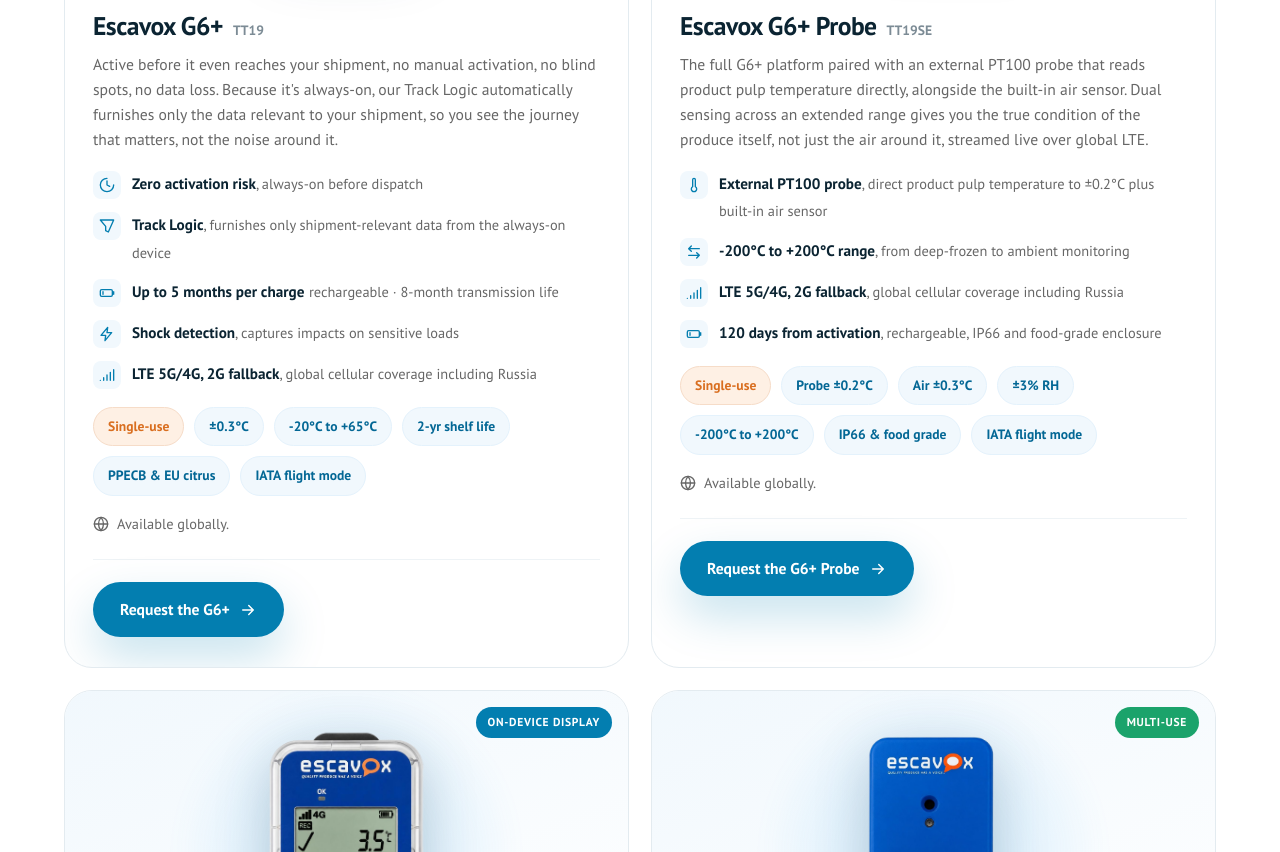
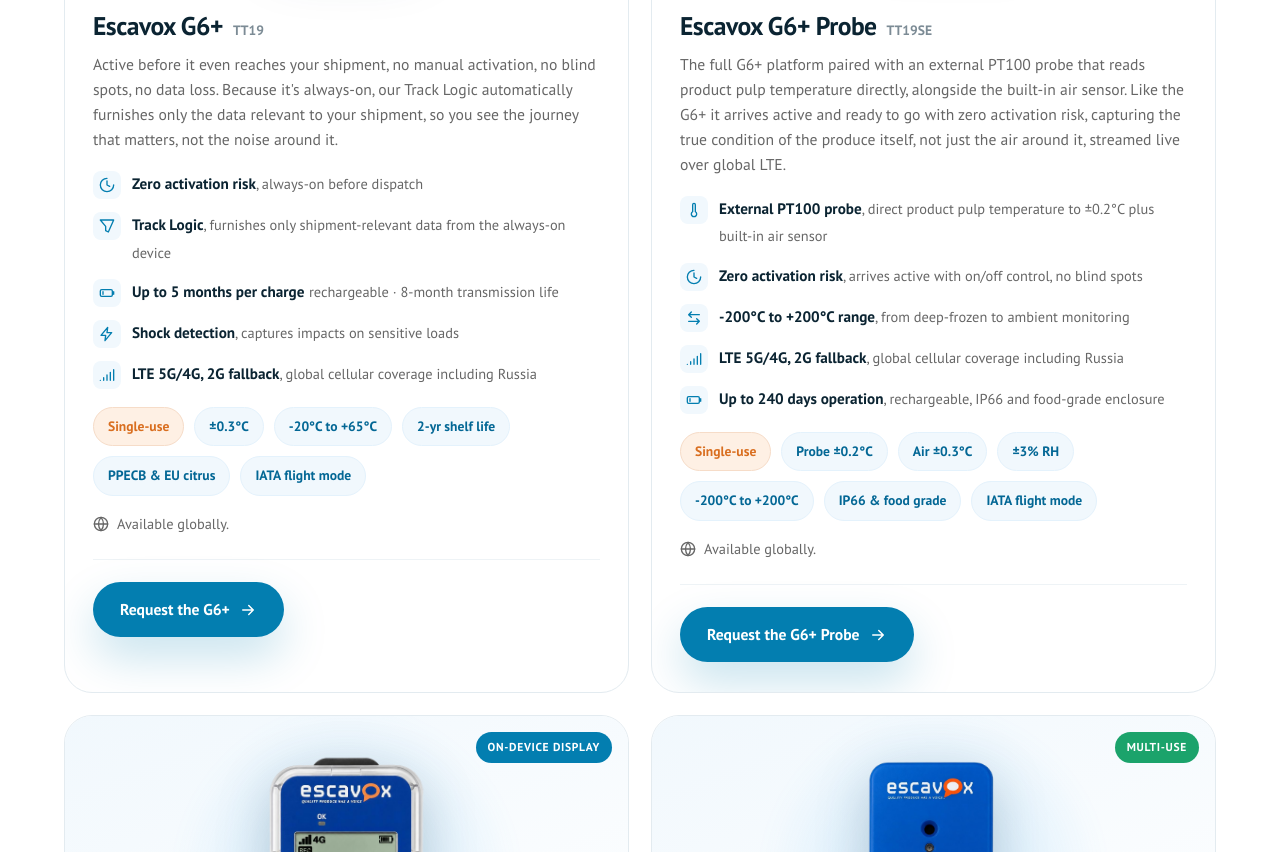
Before and after one commit to Escavox/escavox-website, a website: page devices.html in a window 1280 px wide. Shown: the part 939-1791 px from the top of the page. Drawn offline with Linux system fonts and the light colour scheme.

Commit message:
Devices: G6+ Probe arrives active (zero activation), up to 240 days operation

```diff
--- a/devices.html
+++ b/devices.html
@@ -124,12 +124,13 @@
         </div>
         <div class="dc-body">
           <div class="dc-name"><h3>Escavox G6+ Probe</h3><span class="model">TT19SE</span></div>
-          <p class="dc-lead">The full G6+ platform paired with an external PT100 probe that reads product pulp temperature directly, alongside the built-in air sensor. Dual sensing across an extended range gives you the true condition of the produce itself, not just the air around it, streamed live over global LTE.</p>
+          <p class="dc-lead">The full G6+ platform paired with an external PT100 probe that reads product pulp temperature directly, alongside the built-in air sensor. Like the G6+ it arrives active and ready to go with zero activation risk, capturing the true condition of the produce itself, not just the air around it, streamed live over global LTE.</p>
           <div class="dc-key">
             <div class="row"><span class="ki"><svg viewBox="0 0 24 24" fill="none" stroke="currentColor" stroke-width="2" stroke-linecap="round" stroke-linejoin="round"><path d="M14 4v10.54a4 4 0 1 1-4 0V4a2 2 0 0 1 4 0Z"/></svg></span><div><b>External PT100 probe</b><span>, direct product pulp temperature to ±0.2°C plus built-in air sensor</span></div></div>
+            <div class="row"><span class="ki"><svg viewBox="0 0 24 24" fill="none" stroke="currentColor" stroke-width="2" stroke-linecap="round" stroke-linejoin="round"><path d="M12 2a10 10 0 1 0 10 10"/><path d="M12 6v6l4 2"/></svg></span><div><b>Zero activation risk</b><span>, arrives active with on/off control, no blind spots</span></div></div>
             <div class="row"><span class="ki"><svg viewBox="0 0 24 24" fill="none" stroke="currentColor" stroke-width="2" stroke-linecap="round" stroke-linejoin="round"><path d="M8 3 4 7l4 4M4 7h16M16 21l4-4-4-4M20 17H4"/></svg></span><div><b>-200°C to +200°C range</b><span>, from deep-frozen to ambient monitoring</span></div></div>
             <div class="row"><span class="ki"><svg viewBox="0 0 24 24" fill="none" stroke="currentColor" stroke-width="2" stroke-linecap="round" stroke-linejoin="round"><path d="M2 20h.01M7 20v-4M12 20v-8M17 20V8M22 4v16"/></svg></span><div><b>LTE 5G/4G, 2G fallback</b><span>, global cellular coverage including Russia</span></div></div>
-            <div class="row"><span class="ki"><svg viewBox="0 0 24 24" fill="none" stroke="currentColor" stroke-width="2" stroke-linecap="round" stroke-linejoin="round"><rect x="2" y="7" width="18" height="10" rx="2"/><path d="M22 10v4"/><path d="M6 10v4"/></svg></span><div><b>120 days from activation</b><span>, rechargeable, IP66 and food-grade enclosure</span></div></div>
+            <div class="row"><span class="ki"><svg viewBox="0 0 24 24" fill="none" stroke="currentColor" stroke-width="2" stroke-linecap="round" stroke-linejoin="round"><rect x="2" y="7" width="18" height="10" rx="2"/><path d="M22 10v4"/><path d="M6 10v4"/></svg></span><div><b>Up to 240 days operation</b><span>, rechargeable, IP66 and food-grade enclosure</span></div></div>
           </div>
           <div class="pill-row" style="margin-top:18px">
             <span class="pill" style="background:#FEF0E4;border-color:#F6DCC8;color:var(--orange-dark)">Single-use</span><span class="pill">Probe ±0.2°C</span><span class="pill">Air ±0.3°C</span><span class="pill">±3% RH</span><span class="pill">-200°C to +200°C</span><span class="pill">IP66 &amp; food grade</span><span class="pill">IATA flight mode</span>
```
